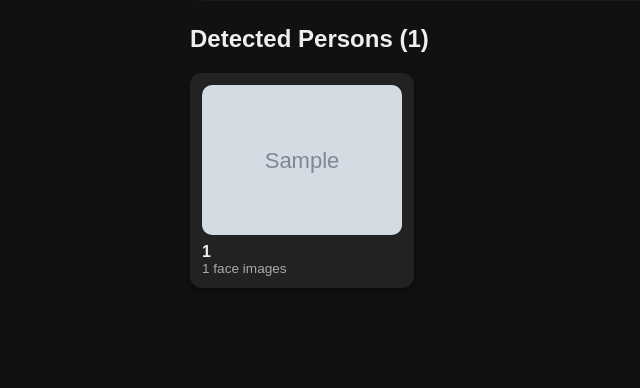
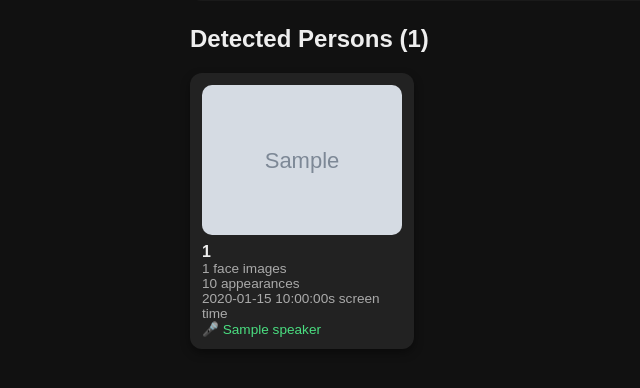
Before and after one commit to nuwanchandima/pose_detection, a FastAPI app: template templates/index.html in a window 1280 px wide. Shown: the part 279-667 px from the top of the page, without its empty margins (0-640 px from the left). Run offline with FastAPI, Linux system fonts and the light colour scheme; the template is opened without the code that fills it: most values are stand-ins (such as "Sample title", 1, 10 or a date in 2020); grey boxes marked "Sample" are stand-in pictures.

Commit message:
Enhance audio processing and speaker recognition features, including audio extraction from video, speaker identification, and results saving to JSON. Update dependencies and improve UI to display additional statistics for detected persons.

```diff
--- a/main.py
+++ b/main.py
@@ -1,6 +1,8 @@
 from pathlib import Path
 from typing import Dict, List, Optional, Tuple
 from contextlib import asynccontextmanager
+import json
+from datetime import timedelta
 
 import cv2
 import numpy as np
@@ -10,9 +12,21 @@ from fastapi.staticfiles import StaticFiles
 from fastapi.templating import Jinja2Templates
 from fastapi import Request
 from insightface.app import FaceAnalysis
+import librosa
+import soundfile as sf
+from pyannote.audio import Pipeline
+import torch
 
 FACES_ROOT = Path("faces_db")
 FACES_ROOT.mkdir(exist_ok=True)
+
+AUDIO_ROOT = Path("audio_segments")
+AUDIO_ROOT.mkdir(exist_ok=True)
+
+CLIPS_ROOT = Path("person_clips")
+CLIPS_ROOT.mkdir(exist_ok=True)
+
+RESULTS_FILE = Path("analysis_results.json")
 
 # --------- Face DB in memory ---------
 # structure:
@@ -34,12 +48,176 @@ MAX_FRAMES_LOST = 15  # Max frames to keep track without detection
 
 # --------- Face Analysis Model ---------
 face_app = None
+speaker_pipeline = None
+
+
+def format_timestamp(seconds: float) -> str:
+    """Convert seconds to HH:MM:SS.mmm format."""
+    td = timedelta(seconds=seconds)
+    hours = td.seconds // 3600
+    minutes = (td.seconds % 3600) // 60
+    secs = td.seconds % 60
+    millisecs = td.microseconds // 1000
+    return f"{hours:02d}:{minutes:02d}:{secs:02d}.{millisecs:03d}"
+
+
+def extract_audio_from_video(video_path: Path, output_path: Path) -> bool:
+    """Extract audio from video file using librosa."""
+    try:
+        import subprocess
+        # Use ffmpeg to extract audio
+        cmd = [
+            'ffmpeg', '-i', str(video_path),
+            '-vn', '-acodec', 'pcm_s16le',
+            '-ar', '16000', '-ac', '1',
+            str(output_path), '-y'
+        ]
+        subprocess.run(cmd, check=True, capture_output=True)
+        return True
+    except Exception as e:
+        print(f"[Audio] Failed to extract audio: {e}")
+        return False
+
+
+def extract_audio_segment(audio_path: Path, start_sec: float, end_sec: float, output_path: Path):
+    """Extract audio segment for specific time range."""
+    try:
+        audio, sr = librosa.load(str(audio_path), sr=16000)
+        start_sample = int(start_sec * sr)
+        end_sample = int(end_sec * sr)
+        segment = audio[start_sample:end_sample]
+        sf.write(str(output_path), segment, sr)
+        return True
+    except Exception as e:
+        print(f"[Audio] Failed to extract segment: {e}")
+        return False
+
+
+def identify_speakers(audio_path: Path) -> List[Dict]:
+    """Identify unique speakers using pyannote.audio."""
+    global speaker_pipeline
+    try:
+        if speaker_pipeline is None:
+            return []
+
+        diarization = speaker_pipeline(str(audio_path))
+
+        speakers = []
+        for turn, _, speaker in diarization.itertracks(yield_label=True):
+            speakers.append({
+                "speaker": speaker,
+                "start": turn.start,
+                "end": turn.end,
+                "duration": turn.end - turn.start
+            })
+
+        return speakers
+    except Exception as e:
+        print(f"[Speaker] Diarization failed: {e}")
+        return []
+
+
+def map_speakers_to_persons(person_periods: Dict[str, List[Dict]]) -> Dict[str, str]:
+    """
+    Map speakers to persons based on who talks most during each person's screen time.
+    Returns: {person_id: speaker_id}
+    """
+    person_to_speaker = {}
+
+    for person_id, periods in person_periods.items():
+        # Count speaking time for each speaker during this person's periods
+        speaker_durations = {}
+
+        for period in periods:
+            if "speakers" in period:
+                for speaker_info in period["speakers"]:
+                    speaker_id = speaker_info["speaker"]
+                    duration = speaker_info["duration"]
+
+                    if speaker_id not in speaker_durations:
+                        speaker_durations[speaker_id] = 0.0
+                    speaker_durations[speaker_id] += duration
+
+        # Find the speaker who talks most during this person's screen time
+        if speaker_durations:
+            most_talkative_speaker = max(speaker_durations.items(), key=lambda x: x[1])
+            person_to_speaker[person_id] = most_talkative_speaker[0]
+            print(f"[Mapping] {person_id} → {most_talkative_speaker[0]} (spoke {most_talkative_speaker[1]:.1f}s)")
+        else:
+            person_to_speaker[person_id] = None
+            print(f"[Mapping] {person_id} → No speaker detected")
+
+    return person_to_speaker
+
+
+def create_person_clips(video_path: Path, person_id: str, periods: List[Dict],
+                       speaker_id: str, output_dir: Path):
+    """
+    Create video clips for a person containing only frames where they appear
+    and audio segments where their assigned speaker is talking.
+    """
+    output_dir.mkdir(parents=True, exist_ok=True)
+
+    for idx, period in enumerate(periods):
+        if "speakers" not in period or "audio_file" not in period:
+            continue
+
+        # Filter speakers to only include the assigned speaker
+        person_speaking_segments = [
+            s for s in period["speakers"]
+            if s["speaker"] == speaker_id
+        ]
+
+        if not person_speaking_segments:
+            print(f"[Clip] Skipping {person_id} segment {idx+1} - assigned speaker not talking")
+            continue
+
+        # Create clip for each speaking segment
+        for seg_idx, speaking in enumerate(person_speaking_segments):
+            # Calculate absolute timestamps in the video
+            segment_start = period["start_time_sec"]
+            speaker_start = segment_start + speaking["start"]
+            speaker_end = segment_start + speaking["end"]
+
+            output_filename = f"{person_id}_clip_{idx+1:03d}_{seg_idx+1:02d}.mp4"
+            output_path = output_dir / output_filename
+
+            # Use ffmpeg to extract video clip with audio
+            try:
+                import subprocess
+                cmd = [
+                    'ffmpeg',
+                    '-i', str(video_path),
+                    '-ss', str(speaker_start),
+                    '-to', str(speaker_end),
+                    '-c:v', 'libx264',
+                    '-c:a', 'aac',
+                    '-y',
+                    str(output_path)
+                ]
+                subprocess.run(cmd, check=True, capture_output=True)
+
+                print(f"[Clip] Created {output_filename} ({speaking['duration']:.1f}s)")
+
+                # Add to period data
+                if "clips" not in period:
+                    period["clips"] = []
+                period["clips"].append({
+                    "filename": output_filename,
+                    "start_time": format_timestamp(speaker_start),
+                    "end_time": format_timestamp(speaker_end),
+                    "duration": round(speaking["duration"], 2)
+                })
+
+            except Exception as e:
+                print(f"[Clip] Failed to create clip: {e}")
+                continue
 
 
 @asynccontextmanager
 async def lifespan(app: FastAPI):
     """Lifespan event handler for startup and shutdown."""
-    global face_app
+    global face_app, speaker_pipeline
 
     # Startup
     print("[FaceApp] Loading InsightFace (RetinaFace + ArcFace)...")
@@ -49,6 +227,21 @@ async def lifespan(app: FastAPI):
     )
     face_app.prepare(ctx_id=0, det_size=(640, 640))
     print("[FaceApp] Model loaded.")
+
+    # Load speaker diarization model
+    print("[Speaker] Loading speaker diarization model...")
+    try:
+        speaker_pipeline = Pipeline.from_pretrained(
+            "pyannote/speaker-diarization-3.1",
+            use_auth_token=None  # Add your HuggingFace token if needed
+        )
+        if torch.cuda.is_available():
+            speaker_pipeline.to(torch.device("cuda"))
+        print("[Speaker] Model loaded.")
+    except Exception as e:
+        print(f"[Speaker] Failed to load model: {e}")
+        print("[Speaker] Speaker diarization will be disabled.")
+        speaker_pipeline = None
 
     # Rebuild person_db from existing folders
     print("[FaceApp] Rebuilding person_db from folders...")
@@ -261,7 +454,7 @@ async def process_video(
     sim_threshold: float = Form(0.47)
 ):
     """
-    Upload a video, run face clustering with tracking, then show updated persons page.
+    Upload a video, run face clustering with tracking, extract audio segments, and identify speakers.
     Only processes frames with exactly 1 face.
     """
     global active_tracks, next_track_id
@@ -275,77 +468,217 @@ async def process_video(
     with open(temp_video_path, "wb") as f:
         f.write(await video_file.read())
 
+    # Extract full audio from video
+    temp_audio_path = Path("temp_audio.wav")
+    audio_extracted = extract_audio_from_video(temp_video_path, temp_audio_path)
+
     cap = cv2.VideoCapture(str(temp_video_path))
+    fps = cap.get(cv2.CAP_PROP_FPS)
+
     frame_idx = 0
     detected_count = 0
     rejected_count = 0
     skipped_no_face = 0
     skipped_multiple_faces = 0
 
+    # Track face appearance periods: person_id -> list of (start_frame, end_frame, start_sec, end_sec)
+    person_periods: Dict[str, List[Dict]] = {}
+    current_person = None
+    period_start_frame = None
+    period_start_sec = None
+
     while True:
         ret, frame = cap.read()
         if not ret:
             break
 
-        frame_idx += 1
+        current_time_sec = frame_idx / fps
 
         # BGR image → faces (detect all faces in frame)
         faces = face_app.get(frame)
 
-        # Skip frames with no faces
+        # Determine if we have exactly 1 face
+        has_single_face = len(faces) == 1
+        person_in_frame = None
+
         if len(faces) == 0:
             skipped_no_face += 1
-            continue
+        elif len(faces) >= 2:
+            skipped_multiple_faces += 1
+        else:
+            # Process the single face
+            face = faces[0]
+            emb = face.normed_embedding
+            det_score = float(face.det_score) if hasattr(face, 'det_score') else 1.0
+            x1, y1, x2, y2 = [int(v) for v in face.bbox]
 
-        # Skip frames with 2 or more faces
-        if len(faces) >= 2:
-            skipped_multiple_faces += 1
-            continue
+            # clamp bbox
+            h, w, _ = frame.shape
+            x1 = max(0, x1)
+            y1 = max(0, y1)
+            x2 = min(w, x2)
+            y2 = min(h, y2)
+            face_img = frame[y1:y2, x1:x2]
 
-        # Process only if exactly 1 face
-        face = faces[0]
-        emb = face.normed_embedding
-        det_score = float(face.det_score) if hasattr(face, 'det_score') else 1.0
-        x1, y1, x2, y2 = [int(v) for v in face.bbox]
+            if face_img.size > 0:
+                bbox_area = (x2 - x1) * (y2 - y1)
 
-        # clamp bbox
-        h, w, _ = frame.shape
-        x1 = max(0, x1)
-        y1 = max(0, y1)
-        x2 = min(w, x2)
-        y2 = min(h, y2)
-        face_img = frame[y1:y2, x1:x2]
+                # Quality check
+                if is_good_quality_face(face_img, bbox_area, det_score):
+                    emb = np.array(emb, dtype=np.float32)
 
-        if face_img.size == 0:
-            continue
+                    # Match with existing persons
+                    person_id, sim = best_match(emb, threshold=sim_threshold)
 
-        # Calculate bbox area
-        bbox_area = (x2 - x1) * (y2 - y1)
+                    if person_id is None:
+                        # New person
+                        person_id = register_new_person(emb, face_img)
+                        person_periods[person_id] = []
+                        print(f"[FaceApp] Frame {frame_idx}: New person {person_id}")
+                    else:
+                        # Existing person
+                        save_face_image(person_id, emb, face_img)
 
-        # Quality check - skip low quality faces
-        if not is_good_quality_face(face_img, bbox_area, det_score):
-            rejected_count += 1
-            continue
+                    person_in_frame = person_id
+                    detected_count += 1
+                else:
+                    rejected_count += 1
 
-        emb = np.array(emb, dtype=np.float32)
-        bbox = [x1, y1, x2, y2]
+        # Track continuous periods for each person
+        if person_in_frame != current_person:
+            # Person changed or disappeared
+            if current_person is not None and period_start_frame is not None:
+                # End the previous period
+                period_end_frame = frame_idx - 1
+                period_end_sec = period_end_frame / fps
 
-        # Try to match with existing persons by embedding
-        person_id, sim = best_match(emb, threshold=sim_threshold)
+                person_periods[current_person].append({
+                    "start_frame": period_start_frame,
+                    "end_frame": period_end_frame,
+                    "start_time": period_start_sec,
+                    "end_time": period_end_sec,
+                    "duration": period_end_sec - period_start_sec
+                })
+                print(f"[Period] {current_person}: {format_timestamp(period_start_sec)} - {format_timestamp(period_end_sec)}")
 
-        if person_id is None:
-            # Completely new person
-            person_id = register_new_person(emb, face_img)
-            print(f"[FaceApp] Frame {frame_idx}: New person {person_id} (sim={sim:.3f})")
-        else:
-            # Matched to existing person by embedding
-            save_face_image(person_id, emb, face_img)
-            print(f"[FaceApp] Frame {frame_idx}: Matched {person_id} (sim={sim:.3f})")
+            # Start new period if there's a person
+            if person_in_frame is not None:
+                current_person = person_in_frame
+                period_start_frame = frame_idx
+                period_start_sec = current_time_sec
+            else:
+                current_person = None
+                period_start_frame = None
+                period_start_sec = None
 
-        detected_count += 1
+        frame_idx += 1
+
+    # Close the last period if any
+    if current_person is not None and period_start_frame is not None:
+        period_end_frame = frame_idx - 1
+        period_end_sec = period_end_frame / fps
+        person_periods[current_person].append({
+            "start_frame": period_start_frame,
+            "end_frame": period_end_frame,
+            "start_time": period_start_sec,
+            "end_time": period_end_sec,
+            "duration": period_end_sec - period_start_sec
+        })
 
     cap.release()
+
+    # Process audio segments and speaker identification
+    results = {
+        "video_info": {
+            "total_frames": frame_idx,
+            "fps": fps,
+            "duration": frame_idx / fps
+        },
+        "statistics": {
+            "frames_no_face": skipped_no_face,
+            "frames_multiple_faces": skipped_multiple_faces,
+            "frames_single_face": detected_count + rejected_count,
+            "good_quality_faces": detected_count,
+            "low_quality_rejected": rejected_count
+        },
+        "persons": []
+    }
+
+    # Extract audio segments for each person's periods
+    person_periods_with_audio = {}
+
+    if audio_extracted and temp_audio_path.exists():
+        print("[Audio] Extracting audio segments for each person...")
+
+        for person_id, periods in person_periods.items():
+            person_periods_with_audio[person_id] = []
+
+            for idx, period in enumerate(periods):
+                # Extract audio segment
+                audio_filename = f"{person_id}_segment_{idx+1:03d}.wav"
+                audio_path = AUDIO_ROOT / audio_filename
+
+                success = extract_audio_segment(
+                    temp_audio_path,
+                    period["start_time"],
+                    period["end_time"],
+                    audio_path
+                )
+
+                period_data = {
+                    "segment_id": idx + 1,
+                    "start_time": format_timestamp(period["start_time"]),
+                    "end_time": format_timestamp(period["end_time"]),
+                    "start_time_sec": period["start_time"],
+                    "end_time_sec": period["end_time"],
+                    "duration": round(period["duration"], 2),
+                    "start_frame": period["start_frame"],
+                    "end_frame": period["end_frame"]
+                }
+
+                if success:
+                    period_data["audio_file"] = audio_filename
+
+                    # Identify speakers in this segment
+                    speakers = identify_speakers(audio_path)
+                    if speakers:
+                        period_data["speakers"] = speakers
+
+                person_periods_with_audio[person_id].append(period_data)
+
+        # Map speakers to persons based on speaking time
+        print("[Mapping] Mapping speakers to persons...")
+        speaker_mapping = map_speakers_to_persons(person_periods_with_audio)
+
+        # Create video clips with person's own voice only
+        print("[Clips] Creating video clips with matched voice...")
+        for person_id, periods in person_periods_with_audio.items():
+            assigned_speaker = speaker_mapping.get(person_id)
+            if assigned_speaker:
+                person_clip_dir = CLIPS_ROOT / person_id
+                create_person_clips(temp_video_path, person_id, periods,
+                                  assigned_speaker, person_clip_dir)
+
+        # Build results with all information
+        for person_id, periods in person_periods_with_audio.items():
+            person_data = {
+                "person_id": person_id,
+                "assigned_speaker": speaker_mapping.get(person_id),
+                "total_appearances": len(periods),
+                "total_screen_time": sum(p["duration"] for p in periods),
+                "periods": periods
+            }
+            results["persons"].append(person_data)
+
+    # Save results to JSON
+    with open(RESULTS_FILE, "w") as f:
+        json.dump(results, f, indent=2)
+
+    print(f"[Results] Saved to {RESULTS_FILE}")
+
+    # Cleanup
     temp_video_path.unlink(missing_ok=True)
+    temp_audio_path.unlink(missing_ok=True)
 
     total_frames = frame_idx
     print(f"[FaceApp] Processing complete:")
@@ -362,10 +695,28 @@ async def process_video(
         folder: Path = info["folder"]
         images = sorted(list(folder.glob("*.jpg")) + list(folder.glob("*.png")))
         sample = images[0].name if images else None
+
+        # Get statistics from results
+        person_stats = next((p for p in results["persons"] if p["person_id"] == pid), None)
+        appearances = person_stats["total_appearances"] if person_stats else 0
+        screen_time = person_stats["total_screen_time"] if person_stats else 0
+        speaker = person_stats["assigned_speaker"] if person_stats else None
+
+        # Count clips
+        clip_count = 0
+        if person_stats and "periods" in person_stats:
+            for period in person_stats["periods"]:
+                if "clips" in period:
+                    clip_count += len(period["clips"])
+
         persons_view.append({
             "id": pid,
             "sample_image": sample,
             "count": len(images),
+            "appearances": appearances,
+            "screen_time": round(screen_time, 1),
+            "speaker": speaker,
+            "clips": clip_count
         })
 
     return templates.TemplateResponse(
@@ -373,7 +724,7 @@ async def process_video(
         {
             "request": request,
             "persons": persons_view,
-            "message": f"Processed {total_frames} frames. Found {detected_count} good faces ({skipped_no_face} no-face, {skipped_multiple_faces} multi-face, {rejected_count} low-quality skipped). Discovered {len(persons_view)} unique persons.",
+            "message": f"Processed {total_frames} frames. Found {detected_count} good faces ({skipped_no_face} no-face, {skipped_multiple_faces} multi-face, {rejected_count} low-quality skipped). Discovered {len(persons_view)} unique persons. Results saved to analysis_results.json",
         },
     )
 
--- a/templates/index.html
+++ b/templates/index.html
@@ -81,6 +81,14 @@
         {% endif %}
         <div><strong>{{ p.id }}</strong></div>
         <div class="small">{{ p.count }} face images</div>
+        <div class="small">{{ p.appearances }} appearances</div>
+        <div class="small">{{ p.screen_time }}s screen time</div>
+        {% if p.speaker %}
+        <div class="small" style="color: #4ade80;">🎤 {{ p.speaker }}</div>
+        {% endif %}
+        {% if p.clips > 0 %}
+        <div class="small" style="color: #60a5fa;">🎬 {{ p.clips }} video clips</div>
+        {% endif %}
       </div>
     {% endfor %}
   </div>
```
Also changed, not shown: AUDIO_SETUP.md (added, +108 -0 lines), pyproject.toml (+14 -1 lines), 1 other file.
